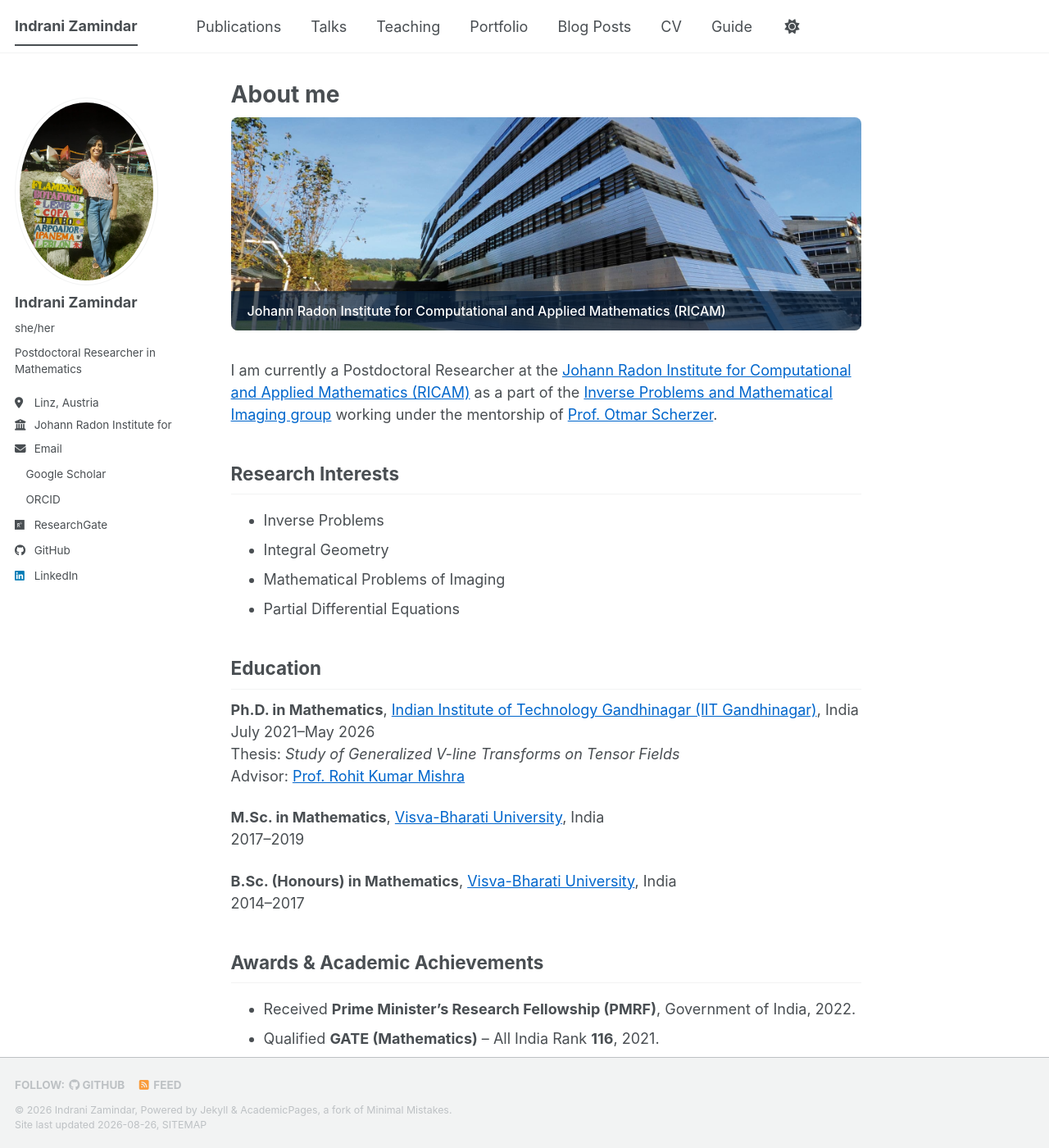
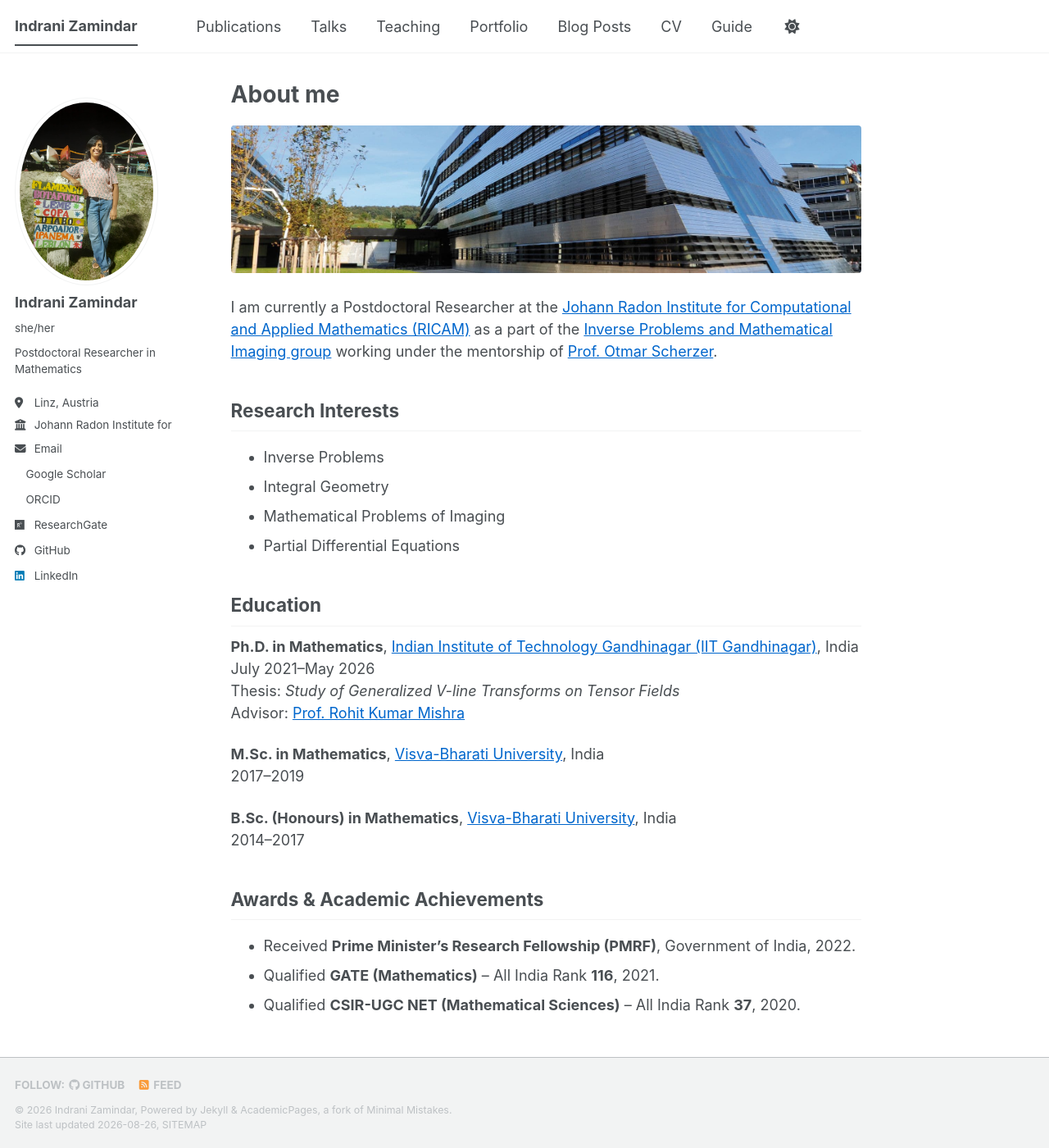
Before and after one commit to izamindar/izamindar.github.io, a Jekyll site: the page built from _pages/about.md, in a window 1280 px wide and 1400 px high. Shown: the whole window at 82% size. Built offline with Jekyll 4.4.1, drawn with Linux system fonts in a browser that asks for light colours; a style sheet for code colours, icons or effects is not loaded.

Commit message:
Refactor ricam banner image and styles
Updated the image styling and removed unnecessary CSS for the ricam-banner.

```diff
--- a/_pages/about.md
+++ b/_pages/about.md
@@ -6,56 +6,18 @@ redirect_from:
   - /about/
   - /about.html
 ---
-<div class="ricam-banner">
+<div style="margin: 10px 0 28px 0;">
   <img src="/images/ricam.jpg"
-       alt="Johann Radon Institute for Computational and Applied Mathematics">
-  <div class="ricam-caption">
-    Johann Radon Institute for Computational and Applied Mathematics (RICAM)
-  </div>
+       alt="Johann Radon Institute for Computational and Applied Mathematics"
+       style="
+         width: 100%;
+         height: 180px;
+         object-fit: cover;
+         object-position: center 58%;
+         border-radius: 4px;
+         display: block;
+       ">
 </div>
-
-<style>
-.ricam-banner {
-  position: relative;
-  width: 100%;
-  height: 260px;
-  margin: 0 0 35px 0;
-  overflow: hidden;
-  border-radius: 8px;
-}
-
-.ricam-banner img {
-  width: 100%;
-  height: 100%;
-  object-fit: cover;
-  object-position: center 48%;
-  display: block;
-}
-
-.ricam-caption {
-  position: absolute;
-  left: 0;
-  bottom: 0;
-  padding: 12px 20px;
-  width: 100%;
-  box-sizing: border-box;
-  background: rgba(10, 35, 65, 0.72);
-  color: white;
-  font-size: 16px;
-  font-weight: 500;
-}
-
-@media (max-width: 700px) {
-  .ricam-banner {
-    height: 190px;
-  }
-
-  .ricam-caption {
-    font-size: 13px;
-    padding: 9px 12px;
-  }
-}
-</style>
 I am currently a Postdoctoral Researcher at the [Johann Radon Institute for Computational and Applied Mathematics (RICAM)](https://www.ricam.oeaw.ac.at/) as a part of the [Inverse Problems and Mathematical Imaging group](https://www.oeaw.ac.at/ricam/research/groups/group-scherzer/team) working under the mentorship of [Prof. Otmar Scherzer](https://www.oeaw.ac.at/ricam/staff/otmar-scherzer).
 
 ## Research Interests
```
